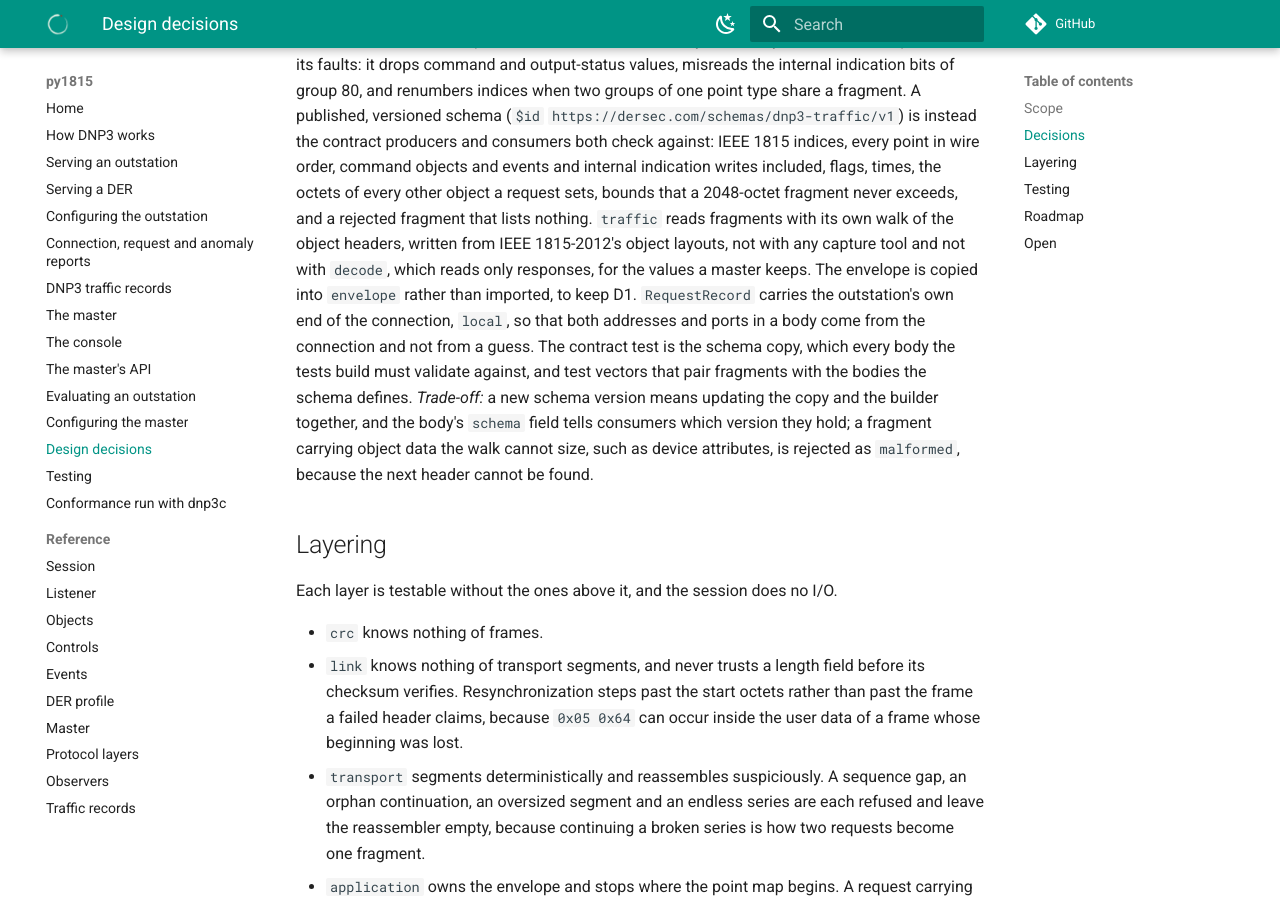
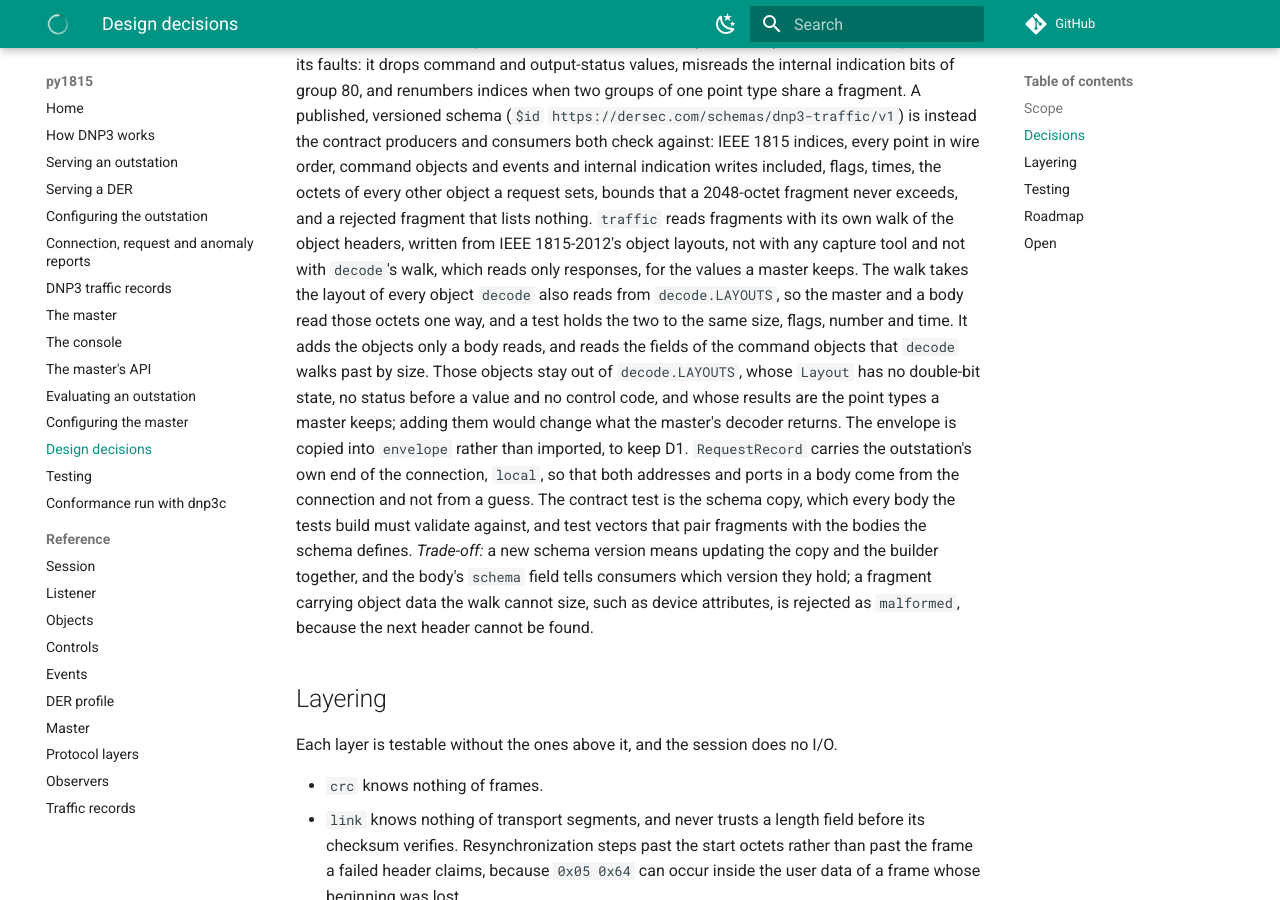
Before and after one commit to DERSecurity/py1815, an MkDocs documentation site: the page built from docs/DESIGN.md, in a window 1280 px wide and 900 px high, scrolled down 39859 px. Built offline with MkDocs 1.6.1 and Material for MkDocs 9.7.7, drawn with Linux system fonts in a browser that asks for light colours; comment, search, counter and statistics services are not loaded; some of the changed text lies outside the part shown.

Commit message:
Take the traffic object layouts from the master's decoder
traffic._LAYOUTS restated every one of the objects decode.LAYOUTS reads. The
two agreed, but a correction to one would not have reached the other, and no
test compared them. A body now takes the layout of each object the decoder
also reads from decode.LAYOUTS, converted to the fields a body lists, so the
master and a traffic record read those octets one way.

traffic keeps two tables of its own: the fields of the CROB and the analog
output block, which the decoder walks past by size, and the objects only a
body reads (double-bit inputs, the pattern block and mask, the command events,
frozen analogs, deadbands, the remaining time objects, class data and the
internal indications). These stay out of decode.LAYOUTS: its Layout has no
double-bit state, no status before a value and no control code, and adding
them would change what the master's decoder returns.

A parametrized test holds every object in decode.LAYOUTS to the same size,
packed bit, flag octet, number format and time in the traffic table, so a
command layout that drifts from the decoder's size fails. The bodies are
unchanged: the time delay objects are now read as a number and still carried
as header data, as before.

```diff
--- a/docs/DESIGN.md
+++ b/docs/DESIGN.md
@@ -1731,8 +1731,14 @@ and events and internal indication writes included, flags, times, the octets of
 object a request sets, bounds that a 2048-octet fragment never exceeds, and a rejected
 fragment that lists nothing. `traffic`
 reads fragments with its own walk of the object headers, written from IEEE 1815-2012's object
-layouts, not with any capture tool and not with `decode`, which reads only responses, for
-the values a master keeps. The envelope is copied into `envelope` rather than imported, to
+layouts, not with any capture tool and not with `decode`'s walk, which reads only responses, for
+the values a master keeps. The walk takes the layout of every object `decode` also reads from
+`decode.LAYOUTS`, so the master and a body read those octets one way, and a test holds the two to
+the same size, flags, number and time. It adds the objects only a body reads, and reads the
+fields of the command objects that `decode` walks past by size. Those objects stay out of
+`decode.LAYOUTS`, whose `Layout` has no double-bit state, no status before a value and no
+control code, and whose results are the point types a master keeps; adding them would change
+what the master's decoder returns. The envelope is copied into `envelope` rather than imported, to
 keep D1. `RequestRecord` carries the outstation's own end of the connection, `local`, so
 that both addresses and ports in a body come from the connection and not from a guess. The
 contract test is the schema copy, which every body the tests build must validate against,
@@ -1783,8 +1789,8 @@ Each layer is testable without the ones above it, and the session does no I/O.
   host application, and knows nothing of sockets or frames.
 - `envelope` is a copy of a published message envelope, and knows nothing of DNP3 beyond
   its name. `traffic` describes application fragments as the DNP3 traffic schema defines
-  them, reading them with its own walk of the object headers, and takes the master's
-  exchanges as values without importing the master.
+  them, reading them with its own walk of the object headers and the object layouts `decode`
+  shares, and takes the master's exchanges as values without importing the master.
 
 ## Testing
 
```
Also changed, not shown: 2 other files.
